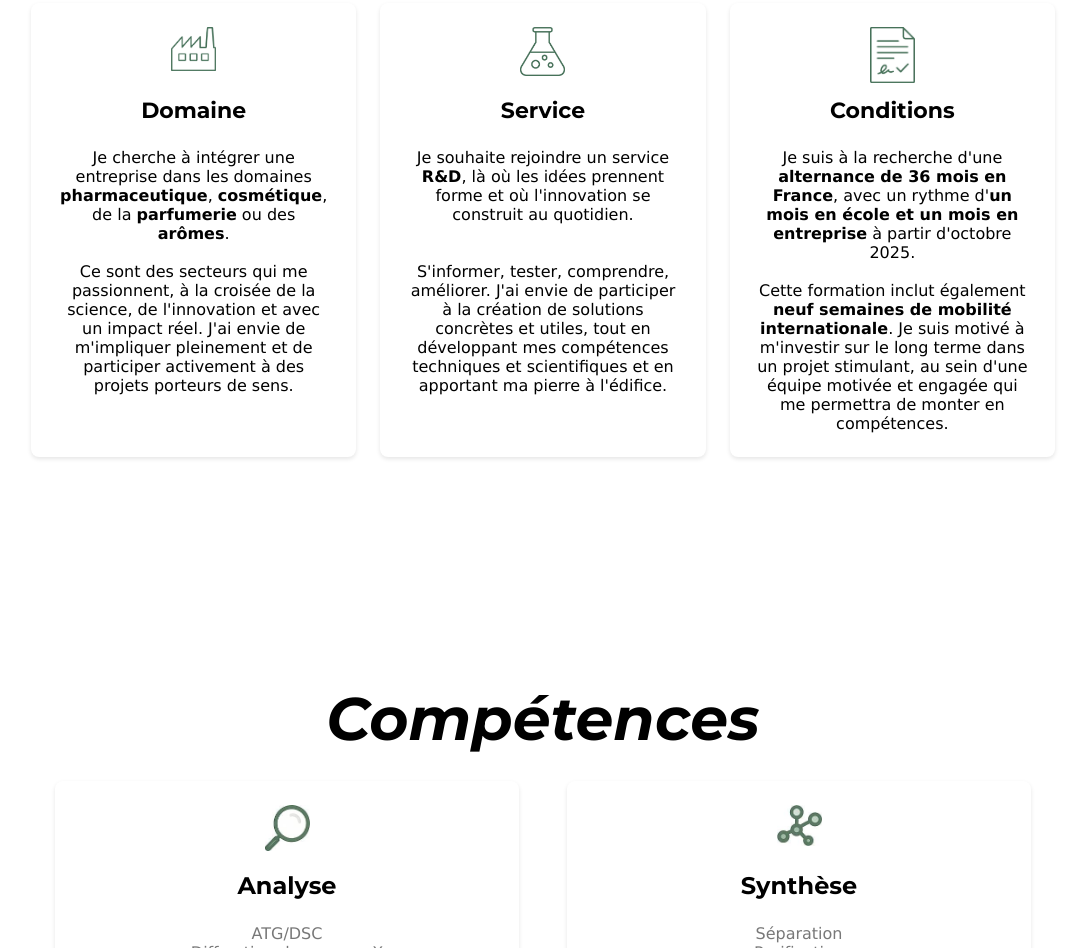
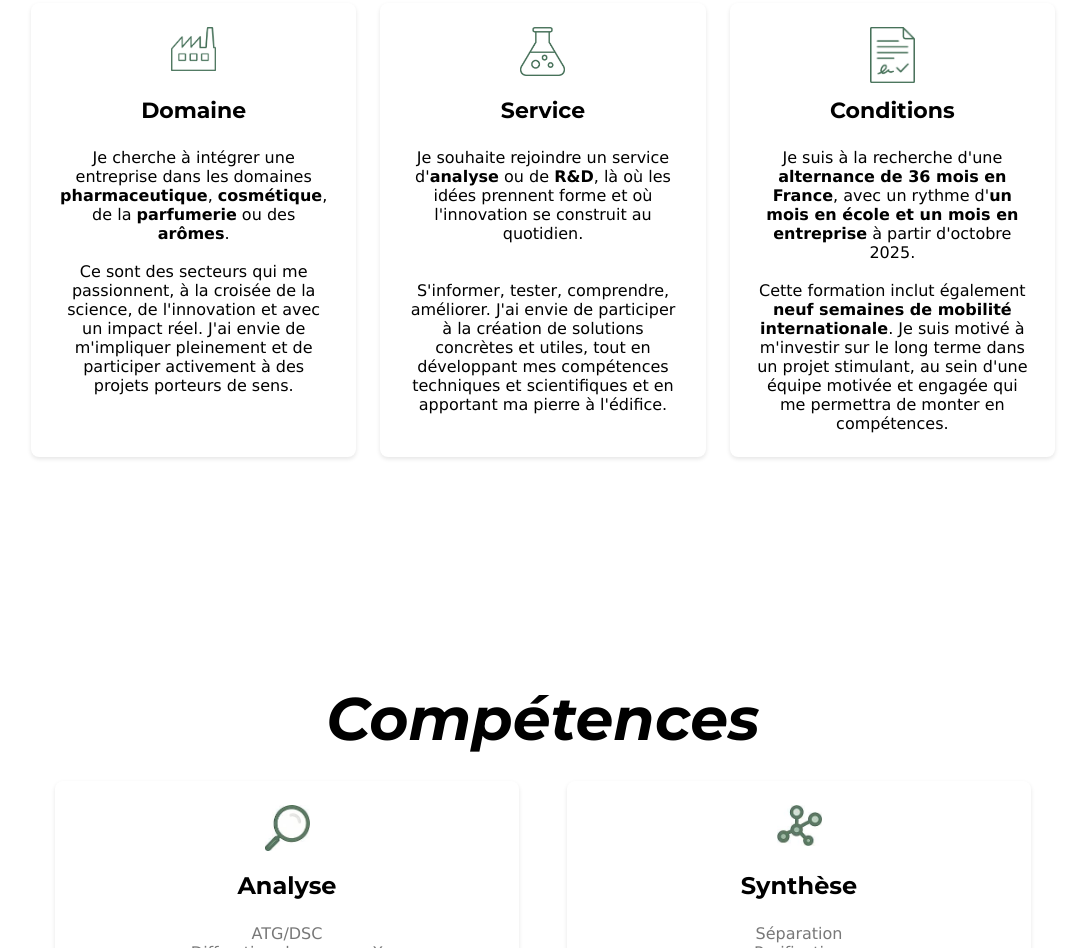
Before and after one commit to matteoroques14/matteoroques14.github.io, a plain HTML site: page index.html in a window 1280 px wide. Shown: the part 1065-2013 px from the top of the page, without its empty margins (97-1182 px from the left). Drawn offline with nearby package versions, Linux system fonts and the light colour scheme.

Commit message:
Update index.html
modif services

```diff
--- a/index.html
+++ b/index.html
@@ -740,7 +740,7 @@
          <img src="/assets/img/service-vert-gras-court.jpg" alt="service" style="width: 45px;margin-bottom:21px;">
           <h4>Service</h4>
           <p class="text-m">
-            Je souhaite rejoindre un service <strong>R&D</strong>, là où les idées prennent forme et où l'innovation se
+            Je souhaite rejoindre un service d'<strong>analyse</strong> ou de <strong>R&D</strong>, là où les idées prennent forme et où l'innovation se
             construit au quotidien.
             <br /><br />
             <br />
```
